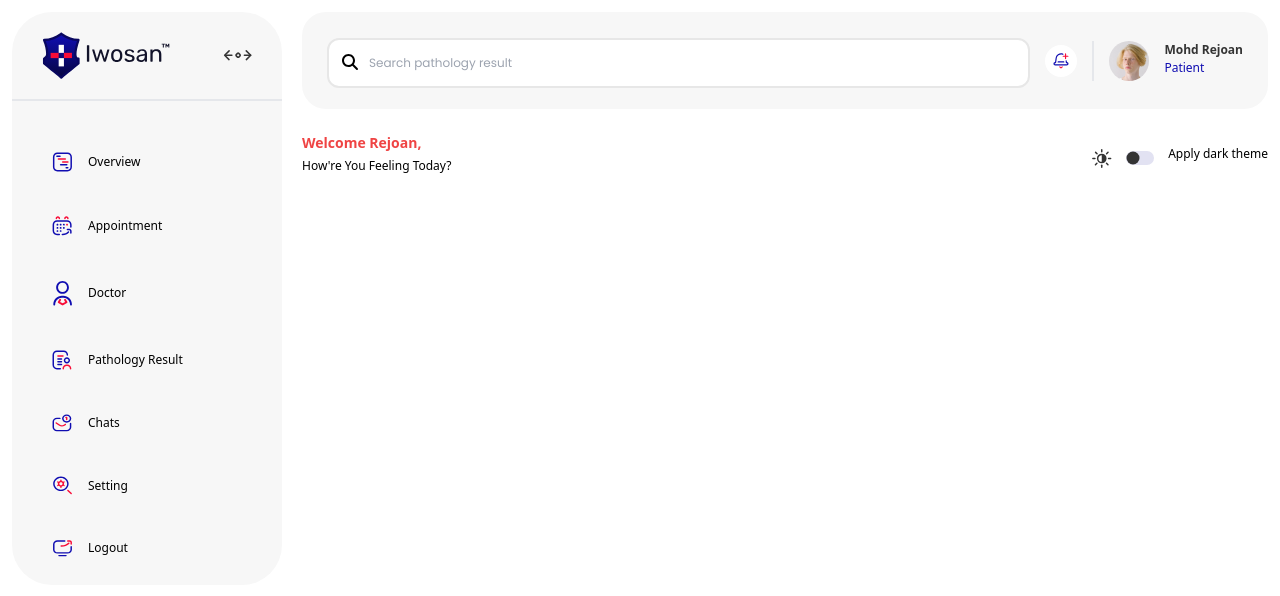
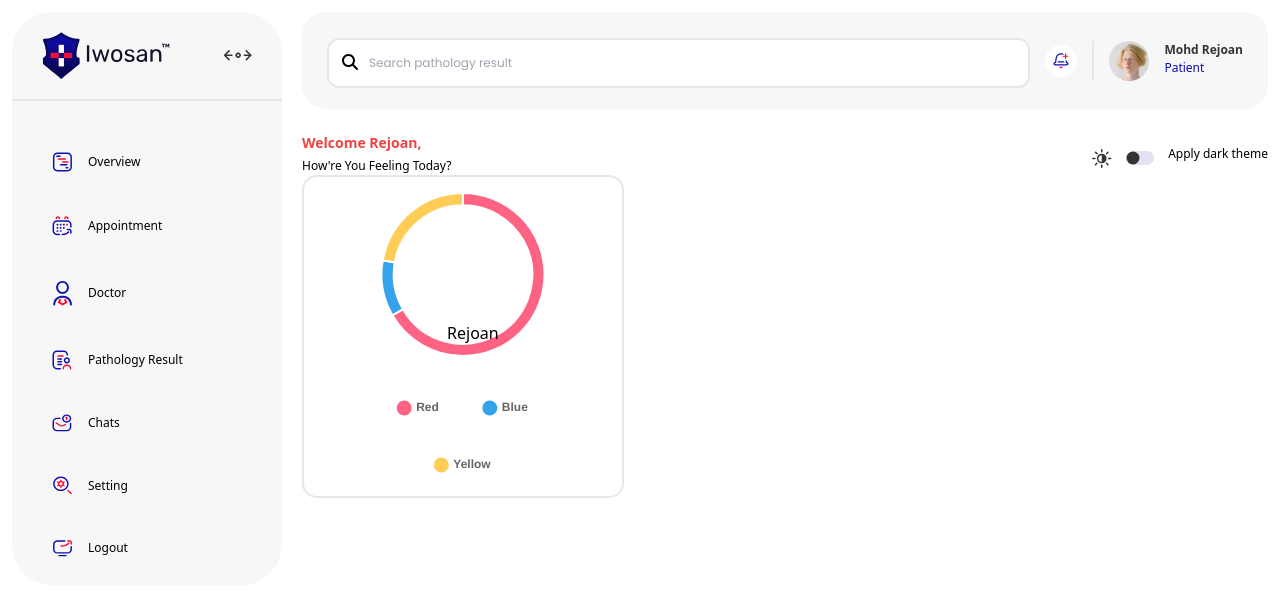
Before and after one commit to rejoan121615/health-care-dashboard, a React (Vite) app: page /home in a window 1280 px wide. Shown: the top 596 px of the page. Built offline with nearby package versions, Linux system fonts and the light colour scheme.

Commit message:
chart added

```diff
--- a/package.json
+++ b/package.json
@@ -12,7 +12,9 @@
     "@fortawesome/free-regular-svg-icons": "^6.1.1",
     "@fortawesome/free-solid-svg-icons": "^6.1.1",
     "@fortawesome/react-fontawesome": "^0.1.18",
+    "chart.js": "^3.7.1",
     "react": "^17.0.2",
+    "react-chartjs-2": "^4.1.0",
     "react-dom": "^17.0.2",
     "react-router": "^5.2.1",
     "react-router-dom": "^5.3.0",
--- a/src/App.jsx
+++ b/src/App.jsx
@@ -1,7 +1,11 @@
 import React from "react";
 import { Switch, Route, Redirect } from "react-router-dom";
+// import package
 import { library } from "@fortawesome/fontawesome-svg-core";
 import { fas, faXmark } from "@fortawesome/free-solid-svg-icons";
+import Chart from 'chart.js/auto'
+
+// component import
 import Signup from "./pages/Signup";
 import Login from "./pages/Login";
 import TermAndCondition from "./pages/TermsAndCondition";
--- a/src/pages/Home.jsx
+++ b/src/pages/Home.jsx
@@ -2,6 +2,7 @@ import React from 'react'
 import PortalNavBar from '../components/PortalNavBar'
 import SearchBar from '../components/SearchBar'
 import DarkLightBar from '../components/DarkLightBar'
+import PieChartCard from '../ui/PieChartCard'
 
 
 const Home = () => {
@@ -16,6 +17,7 @@ const Home = () => {
     <section>
       <SearchBar />
       <DarkLightBar name={userData.name} />
+      <PieChartCard />
     </section>
   )
 }
--- /dev/null
+++ b/src/ui/PieChartCard.jsx
@@ -0,0 +1,61 @@
+import React from "react";
+import { Chart as ChartJS, defaults } from "chart.js";
+import { Doughnut } from "react-chartjs-2";
+
+const PieChartCard = (props) => {
+    return (
+        <div className=" w-2/6 relative px-[14px] py-[15px] rounded-[15px] border-2">
+            {/* main title    */}
+            <div className=" absolute left-[45%] top-[45%]">
+                <h1>Rejoan</h1>
+            </div>
+            {/* chart name  */}
+        <h4>{props.title}</h4>
+        {/* chart wrapper  */}
+        <div>
+          {/* texts  */}
+          <div className=""></div>
+          {/* chart wrap  */}
+          <div>
+            <Doughnut
+                data={{
+                    labels: ["Red", "Blue", "Yellow"],
+                    datasets: [
+                        {
+                            label: "My First Dataset",
+                            data: [300, 50, 100],
+                            backgroundColor: [
+                                "rgb(255, 99, 132)",
+                                "rgb(54, 162, 235)",
+                                "rgb(255, 205, 86)",
+                            ],
+                            hoverOffset: 4,
+                        },
+                    ],
+                }}
+                options={{
+                    cutout: "85%",
+                    plugins: {
+                        legend: {
+                            position: "bottom",
+                            fullSize: true,
+                            labels: {
+                                pointStyle: "circle",
+                                usePointStyle: true,
+                                padding: 45,
+                                font: {
+                                    size: 12,
+                                    weight: "bold",
+                                },
+                            },
+                        },
+                    },
+                }}
+            />
+          </div>
+            </div>
+        </div>
+    );
+};
+
+export default PieChartCard;
```
Also changed, not shown: 1 other file (tests, documents, lock files or other folders).
